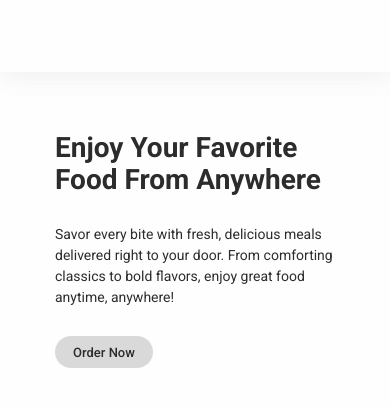
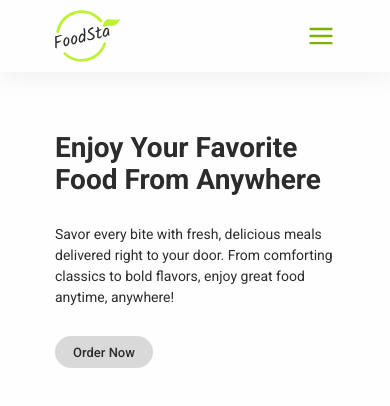
Before and after one commit to Bilychuk/food-delivery-service-vite, a plain HTML site: page index.html in a window 390 px wide. Drawn offline with nearby package versions, Linux system fonts and the light colour scheme.

Commit message:
Deploying to gh-pages from @ Bilychuk/food-delivery-service-vite@995725320d934b4101789e8999f2eecba678503b 🚀

```diff
--- a/index.html
+++ b/index.html
@@ -29,7 +29,7 @@
     <nav class="header-nav">
       <a class="link logo-link" href="./index.html">
         <svg class="logo-icon" width="66" height="52">
-          <use href="../img/icons.svg#icon-logo"></use>
+          <use href="/food-delivery-service-vite/assets/icons-BG8DvDlP.svg#icon-logo"></use>
         </svg>
       </a>
       <ul class="nav-list">
@@ -55,7 +55,7 @@
     </div>
     <button class="burger-menu" type="button">
       <svg class="burger-menu-icon" width="28" height="28">
-        <use href="../img/icons.svg#icon-burger"></use>
+        <use href="/food-delivery-service-vite/assets/icons-BG8DvDlP.svg#icon-burger"></use>
       </svg>
     </button>
   </div>
```
Also changed, not shown: assets/icons-BG8DvDlP.svg (added).
